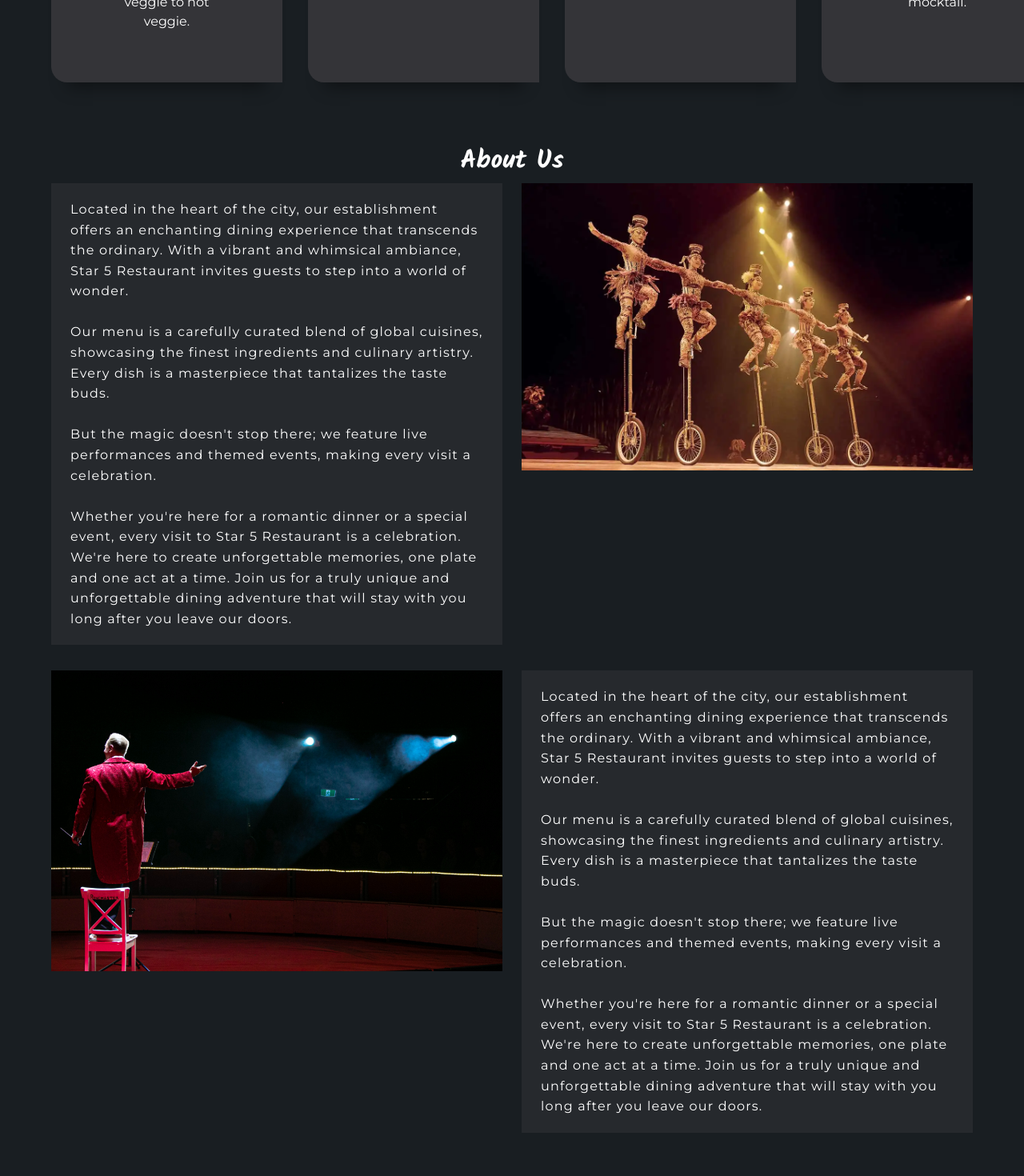
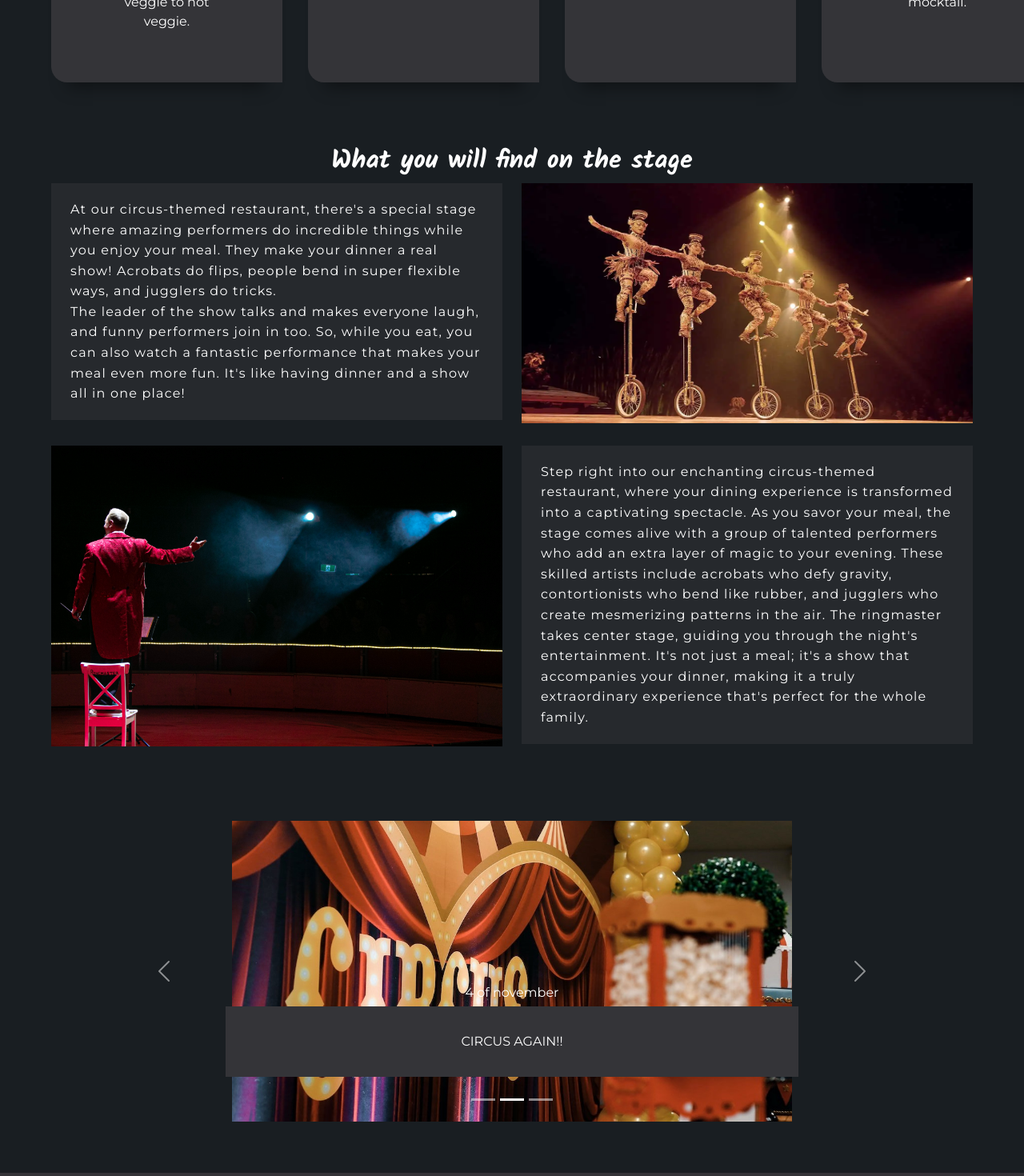
Before and after one commit to AlinaCGM/circus, a React (Create React App) app: page / in a window 1280 px wide. Shown: the part 1440-2910 px from the top of the page at 80% size. Built offline with nearby package versions, Linux system fonts and the light colour scheme.

Commit message:
link to About us working

```diff
--- a/src/App.js
+++ b/src/App.js
@@ -6,6 +6,7 @@ import Restaurant from "./pages/restaurant/Restaurant";
 import Footer from "./components/footer/Footer";
 import NavBarHome from "./components/navbar/NavBarHome";
 import ContactUs from "./components/contactUs/ContactUs";
+import AboutUs from "./components/aboutUs/AboutUs";
 
 function App() {
   return (
@@ -16,6 +17,7 @@ function App() {
           <Route path="/" element={<Home />} />
           <Route path="/restaurant" element={<Restaurant />} />
           <Route path="/contact" element={<ContactUs />} />
+          <Route path="/about" element={<AboutUs />} />
         </Routes>
         <Footer />
       </Router>
--- a/src/components/aboutUs/AboutUs.js
+++ b/src/components/aboutUs/AboutUs.js
@@ -1,7 +1,7 @@
 import React from "react";
 import "./aboutUs.css";
-import homegirlsImage from "../../assets/2.jpg";
-import homegirlsImage1 from "../../assets/1.jpg";
+import homegirlsImage from "../../assets/6.jpg";
+import homegirlsImage1 from "../../assets/9.jpg";
 import "bootstrap/dist/css/bootstrap.min.css";
 
 function AboutUs() {
@@ -15,11 +15,10 @@ function AboutUs() {
             Located in the heart of the city, our establishment offers an
             enchanting dining experience that transcends the ordinary. With a
             vibrant and whimsical ambiance, Star 5 Restaurant invites guests to
-            step into a world of wonder. <br />
-            <br />
-            Our menu is a carefully curated blend of global cuisines, showcasing
-            the finest ingredients and culinary artistry. Every dish is a
-            masterpiece that tantalizes the taste buds. <br />
+            step into a world of wonder. Our menu is a carefully curated blend
+            of global cuisines, showcasing the finest ingredients and culinary
+            artistry. Every dish is a masterpiece that tantalizes the taste
+            buds. <br />
             <br /> But the magic doesn't stop there; we feature live
             performances and themed events, making every visit a celebration.
             <br />
@@ -37,6 +36,7 @@ function AboutUs() {
             src={homegirlsImage}
             alt="Homegirls"
             className="img-fluid"
+
           />
         </div>
 
@@ -50,23 +50,14 @@ function AboutUs() {
         </div>
         <div className=" col-sm-10  col-lg-6 mb-3 mx-sm-auto ">
           <p className="content-about px-4">
-            Located in the heart of the city, our establishment offers an
-            enchanting dining experience that transcends the ordinary. With a
-            vibrant and whimsical ambiance, Star 5 Restaurant invites guests to
-            step into a world of wonder. <br />
-            <br />
-            Our menu is a carefully curated blend of global cuisines, showcasing
-            the finest ingredients and culinary artistry. Every dish is a
-            masterpiece that tantalizes the taste buds. <br />
-            <br /> But the magic doesn't stop there; we feature live
-            performances and themed events, making every visit a celebration.
-            <br />
-            <br />
-            Whether you're here for a romantic dinner or a special event, every
-            visit to Star 5 Restaurant is a celebration. We're here to create
-            unforgettable memories, one plate and one act at a time. Join us for
-            a truly unique and unforgettable dining adventure that will stay
-            with you long after you leave our doors.
+            Our venue provides a captivating dining adventure that goes beyond
+            the usual. With a lively and fantastical atmosphere, Star 5
+            Restaurant welcomes patrons into a realm of enchantment. Our
+            culinary selection is a thoughtfully crafted fusion of international
+            flavors, highlighting premium ingredients and culinary expertise.
+            Each plate is a work of art that delights the customers. Yet, the
+            enchantment doesn't end here; we present live shows and special
+            themed occasions, turning every visit into a joyous festivity.
           </p>
         </div>
       </div>
--- /dev/null
+++ b/src/components/aboutUsHome/AboutUsHome.js
@@ -0,0 +1,64 @@
+import React from "react";
+import "./aboutUsHome.css";
+import homegirlsImage from "../../assets/2.jpg";
+import homegirlsImage1 from "../../assets/1.jpg";
+import "bootstrap/dist/css/bootstrap.min.css";
+
+function AboutUs() {
+  return (
+    <div className="container-about ">
+      <h2 className="title-about pt-5">What you will find on the stage</h2>
+
+      <div className="row ">
+        <div className=" col-sm-10 col-lg-6 mb-3 mx-sm-auto ">
+          <p className="content-about px-4">
+            At our circus-themed restaurant, there's a special stage where
+            amazing performers do incredible things while you enjoy your meal.
+            They make your dinner a real show! Acrobats do flips, people bend in
+            super flexible ways, and jugglers do tricks.
+            <br/>
+             The leader of the show
+            talks and makes everyone laugh, and funny performers join in too. So,
+            while you eat, you can also watch a fantastic performance that makes
+            your meal even more fun. It's like having dinner and a show all in
+            one place!
+          </p>
+        </div>
+        <div className=" col-sm-10 col-lg-6 mb-3 mx-sm-auto ">
+          <img
+            width="100%"
+            src={homegirlsImage}
+            alt="Homegirls"
+            className="img-fluid"
+            style={{ width: "100%", height: "300px", }}
+          />
+        </div>
+
+        <div className="  col-sm-10  col-lg-6 mb-3 mx-sm-auto ">
+          <img
+            width="100%"
+            src={homegirlsImage1}
+            alt="Homegirls"
+            className="img-fluid"
+          />
+        </div>
+        <div className=" col-sm-10  col-lg-6 mb-3 mx-sm-auto ">
+          <p className="content-about px-4">
+            Step right into our enchanting circus-themed restaurant, where your
+            dining experience is transformed into a captivating spectacle. As
+            you savor your meal, the stage comes alive with a group of talented
+            performers who add an extra layer of magic to your evening. These
+            skilled artists include acrobats who defy gravity, contortionists
+            who bend like rubber, and jugglers who create mesmerizing patterns
+            in the air. The ringmaster takes center stage, guiding you through
+            the night's entertainment. It's not just a meal; it's a show that
+            accompanies your dinner, making it a truly extraordinary experience
+            that's perfect for the whole family.
+          </p>
+        </div>
+      </div>
+    </div>
+  );
+}
+
+export default AboutUs;
--- /dev/null
+++ b/src/components/aboutUsHome/aboutUsHome.css
@@ -0,0 +1,25 @@
+.container-about {
+  width: 90%;
+  margin: auto;
+  margin-top: 2rem;
+}
+.title-about {
+  color: #fff;
+  font-family: "Kalam", cursive;
+  font-size: 2rem;
+
+  text-align: center;
+}
+
+.img-fluid {
+  width: 100%;
+}
+
+.content-about {
+  padding-block: 20px;
+  line-height: 1.6rem;
+  text-align: start;
+  letter-spacing: 1.2px;
+  color: #fff;
+  background-color: rgb(52, 52, 56, 0.5);
+}
--- a/src/pages/home/Home.js
+++ b/src/pages/home/Home.js
@@ -3,7 +3,7 @@ import Hero from "../../components/hero/Hero";
 import "./home.css";
 import Welcome from "../../components/welcome/Welcome";
 import RestaurantComp from "../../components/restaurantComp/RestaurantComp";
-import AboutUs from "../../components/aboutUs/AboutUs";
+import AboutUsHome from "../../components/aboutUsHome/AboutUsHome";
 import Carousel from "../../components/carousel/Carousel";
 import Footer from "../../components/footer/Footer";
 
@@ -13,7 +13,7 @@ function Home() {
       <Hero />
       <Welcome />
       <RestaurantComp />
-      <AboutUs />
+      <AboutUsHome />
       <Carousel />
       <Footer />
     </div>
```
